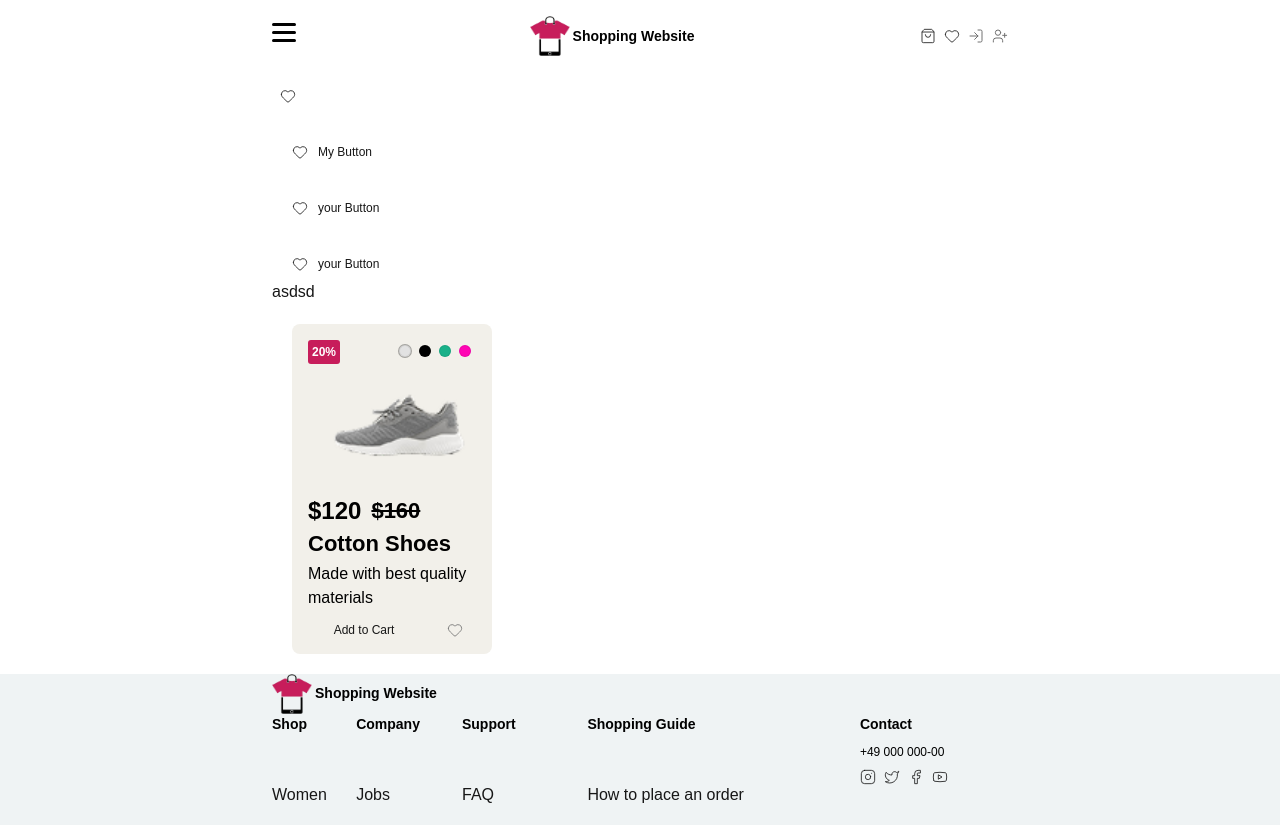
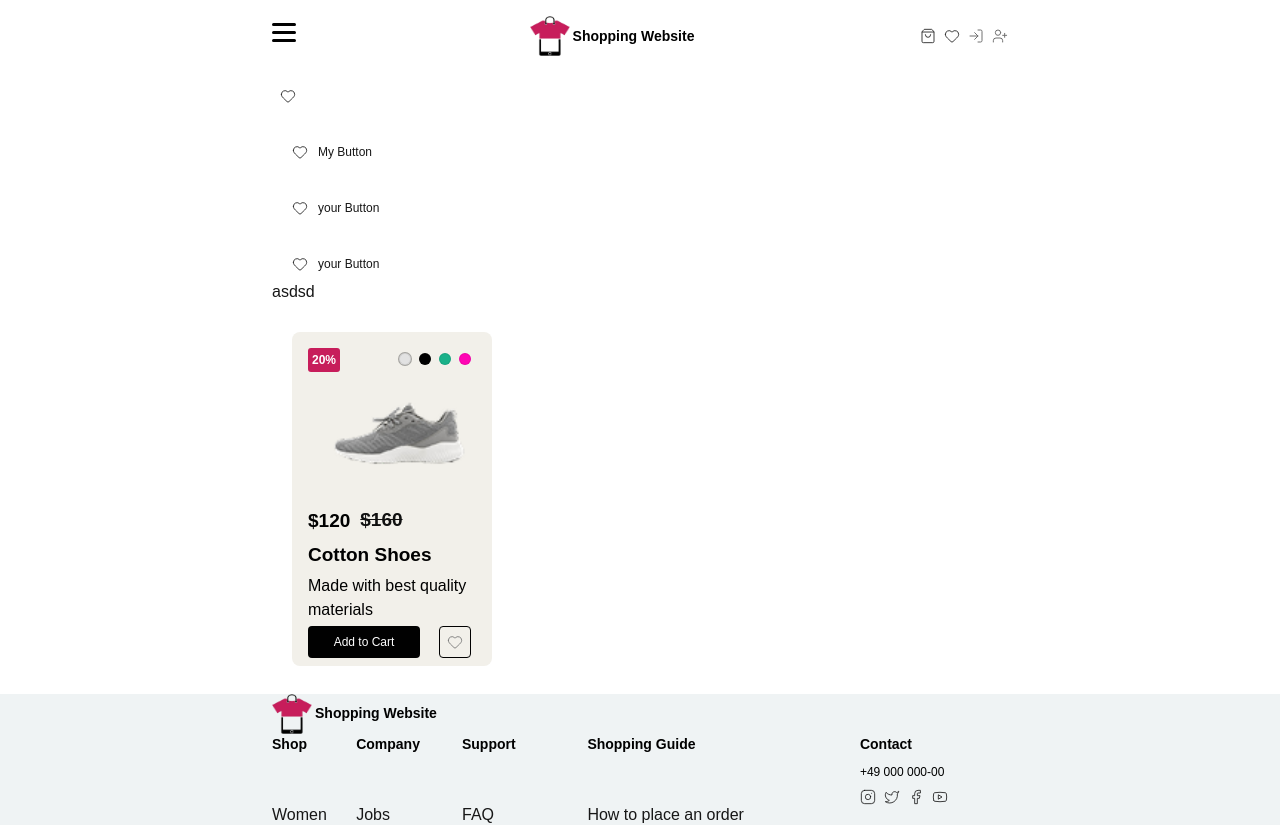
Before and after one commit to manaparvar/online-shop-project, a Next.js app: page /contact in a window 1280 px wide. Shown: the top 825 px of the page. Built offline with nearby package versions, Linux system fonts and the light colour scheme.

Commit message:
fix:‌fix design issues and refactor

```diff
--- a/components/atoms/button/components/themBackgroundColor.ts
+++ b/components/atoms/button/components/themBackgroundColor.ts
@@ -14,6 +14,7 @@ const themeBackground = ({
   } else if ($color) {
     color = theme.colors[$color as keyof typeof theme.colors];
   }
+
   return `background-color: ${color};`;
 };
 
--- a/components/molecules/card/components/productCard.tsx
+++ b/components/molecules/card/components/productCard.tsx
@@ -77,11 +77,11 @@ const ProductCard = ({
       <Content $variant={variant}>
         {(price || oldPrice) && (
           <PriceRow>
-            {price && <Heading tag="h2">{price}</Heading>}
+            {price && <Heading tag="h4">{price}</Heading>}
             {oldPrice && (
               <Heading
-                color="text.disabled"
-                tag="h3"
+                textColor="secondary"
+                tag="h5"
                 textDecoration="line-through"
               >
                 {oldPrice}
@@ -90,7 +90,7 @@ const ProductCard = ({
           </PriceRow>
         )}
         {title && (
-          <Heading tag="h3" noWrap>
+          <Heading tag="h5" noWrap>
             {title}
           </Heading>
         )}
@@ -102,8 +102,8 @@ const ProductCard = ({
               <Button
                 block
                 size="md"
-                color="black"
-                textColor="white"
+                color="primary"
+                textColor="background"
                 onClick={(e: any) => {
                   e.stopPropagation();
                   onButtonClick?.();
@@ -116,7 +116,7 @@ const ProductCard = ({
               <Button
                 size="md"
                 iconOnly
-                color="black"
+                color="primary"
                 onClick={(e: any) => {
                   e.stopPropagation();
                   setSelectFavorite(!selectFavorite);
--- a/components/molecules/card/styles/cardBase.styles.ts
+++ b/components/molecules/card/styles/cardBase.styles.ts
@@ -9,7 +9,7 @@ export const CardWrapper = styled.div<WrapperProps>`
   flex-direction: column;
   overflow: hidden;
   border-radius: 8px;
-
+  margin: 8px 0;
   transition: all 0.5s ease;
 
   cursor: ${({ $clickable }) => ($clickable ? "pointer" : "default")};
@@ -27,7 +27,7 @@ export const CardWrapper = styled.div<WrapperProps>`
       }
       @media (min-width: ${theme.breakpoints.lg}) {
         width: 216px;
-        height: 344px;
+        height: 354px;
       }
     `}
 
--- a/components/organisms/cardCarousel/components/cardCarouselController.tsx
+++ b/components/organisms/cardCarousel/components/cardCarouselController.tsx
@@ -1,8 +1,4 @@
-import Heading from "@/components/atoms/heading/heading";
 import SeeAll from "@/components/atoms/link/link";
-import Button from "@/components/atoms/button/button";
-import Row from "@/components/atoms/grid/row";
-import Column from "@/components/atoms/grid/column";
 import { CardControllerWrapper } from "./cardCarousel.styles";
 import Buttons from "@/components/molecules/buttonGroup/buttonGroup";
 
--- a/components/organisms/productGallery/productGallery.style.tsx
+++ b/components/organisms/productGallery/productGallery.style.tsx
@@ -4,6 +4,7 @@ const ViewportWrapper = styled.div`
   height: 442px;
   width: 320px;
   overflow: hidden;
+
   @media (min-width: ${({ theme }) => theme.breakpoints.sm}) {
     width: 432px;
     height: 410px;
--- a/components/organisms/productGallery/productGallery.tsx
+++ b/components/organisms/productGallery/productGallery.tsx
@@ -56,10 +56,9 @@ const ProductGallary = () => {
     },
   ];
   const [currentPic, setPic] = useState(1);
-  const { page, pages, next, prev, scrollToPage, canGoPrev, canGoNext } =
-    useScrollCarousel({
-      containerRef: viewportRef,
-    });
+  const { pages, next, prev, canGoPrev, canGoNext } = useScrollCarousel({
+    containerRef: viewportRef,
+  });
 
   return (
     <ViewportWrapper>
--- a/components/organisms/sliderShow.style.ts
+++ b/components/organisms/slideshow/sliderShow.style.ts
@@ -1,6 +1,6 @@
 import styled, { css } from "styled-components";
-import Button from "../atoms/button/button";
-import Dots from "./cardCarousel/components/dots";
+import Button from "../../atoms/button/button";
+import Dots from "../cardCarousel/components/dots";
 
 export const MainWrapper = styled.div`
   position: relative;
@@ -21,11 +21,10 @@ export const SliderWrapper = styled.div`
   -ms-overflow-style: none;
   scrollbar-width: none;
 
-  ${({ theme }) => css`
   position: relative;
   width: 100%;
   height: 400px;
-    background-color: ${({ theme }) => theme.colors.yellow};
+  background-color: ${({ theme }) => theme.colors.warning};
 
   @media (min-width: ${({ theme }) => theme.breakpoints.sm}) {
     height: 440px;
@@ -41,7 +40,6 @@ export const SliderWrapper = styled.div`
   @media (min-width: ${({ theme }) => theme.breakpoints.xl}) {
     height: 696px;
   }
-  `}
 `;
 export const Controller = styled.div`
   position: absolute;
--- a/components/organisms/sliderShow.tsx
+++ b/components/organisms/slideshow/sliderShow.tsx
@@ -1,4 +1,4 @@
-import { useRef, useEffect } from "react";
+import { useRef } from "react";
 import useScrollCarousel from "@/components/hooks/useScrollCarousel";
 import {
   SliderWrapper,
@@ -9,7 +9,7 @@ import {
   DotsWrapper,
   DotsContainer,
 } from "./sliderShow.style";
-import Slide from "./../molecules/slide";
+import Slide from "../../molecules/slide";
 import slider1 from "@/public/slider1.png";
 import slider2 from "@/public/slider2.png";
 import slider3 from "@/public/slider3.png";
--- a/components/organisms/mainCategories.tsx
+++ b/components/templates/homePage/components/mainCategories.tsx
@@ -1,17 +1,8 @@
 "use client";
 import Card from "@/components/molecules/card/card";
 import styled from "styled-components";
-import Heading from "../atoms/heading/heading";
+import Heading from "../../../atoms/heading/heading";
 
-const productOptions = {
-  options: [
-    { id: "1", color: "#e2e2e2", img: "/images/greyShoe.png" },
-    { id: "2", color: "black", img: "/images/shoe.png" },
-    { id: "3", color: "#1ab189", img: "/images/women.png" },
-    { id: "4", color: "#ff05b4", img: "/images/men.png" },
-  ],
-  selectedId: "2",
-};
 const categoryOptions = {
   options: [
     { id: "1", title: "Men", img: "/images/men.png" },
@@ -19,16 +10,19 @@ const categoryOptions = {
     { id: "3", title: "Kids", img: "/images/kids.png" },
   ],
 };
-const MainCategories = () => {
+type MainCategoriesProps = {
+  title: string;
+};
+const MainCategories = ({ title }: MainCategoriesProps) => {
   return (
     <Wrapper>
       <HeadingWrapper>
         <StyledHeading tag="h2" textColor="primary">
-          Main Categories
+          {title}
         </StyledHeading>
       </HeadingWrapper>
       <CardsWrapper>
-        {categoryOptions.options.map((item, index) => (
+        {categoryOptions.options.map((item) => (
           <Card
             key={item.id}
             variant="category"
@@ -49,6 +43,8 @@ const CardsWrapper = styled.div`
   display: flex;
   flex-direction: column;
   justify-content: space-evenly;
+  align-items: center;
+
   @media (min-width: ${({ theme }) => theme.breakpoints.md}) {
     flex-direction: row;
     margin-top: 152px;
@@ -62,6 +58,7 @@ const HeadingWrapper = styled.div`
 `;
 const StyledHeading = styled(Heading)`
   justify-self: center;
+  padding: ${({ theme }) => theme.SPACING(2.5, 3)};
 `;
 
 export default MainCategories;
--- a/components/templates/homePage/homePage.tsx
+++ b/components/templates/homePage/homePage.tsx
@@ -1,9 +1,9 @@
 import Carousel from "../../organisms//cardCarousel/cardCarousel";
 import { useRouter } from "next/navigation";
 import Card from "../../molecules/card/card";
-import SliderShow from "../../organisms/sliderShow";
+import SliderShow from "../../organisms/slideshow/sliderShow";
 import useScrollCarousel from "../../hooks/useScrollCarousel";
-import MainCategories from "@/components/organisms/mainCategories";
+import MainCategories from "@/components/templates/homePage/components/mainCategories";
 
 import { useRef } from "react";
 const products = [
@@ -39,7 +39,7 @@ const HomePage = ({ dataSource }: any) => {
   return (
     <main>
       <SliderShow />
-      <MainCategories />
+      <MainCategories title="Main Categories" />
 
       <Carousel
         title="Best Sellers"
@@ -52,6 +52,7 @@ const HomePage = ({ dataSource }: any) => {
       >
         {products.map((product) => (
           <Card
+            key={product.id}
             variant="product"
             image="/images/shoe.png"
             title={product.name}
@@ -77,6 +78,7 @@ const HomePage = ({ dataSource }: any) => {
       >
         {products.map((product) => (
           <Card
+            key={product.id}
             variant="product"
             image="/images/shoe.png"
             title={product.name}
--- a/styles/theme.ts
+++ b/styles/theme.ts
@@ -14,8 +14,6 @@ export const theme = {
     danger: "rgba(239, 68, 68, 1)",
     favorite: "rgb(173, 0, 0)",
     background: "rgba(255, 255, 255, 1)",
-    yellow: "rgb(245, 158, 11)",
-    transparent: "transparent",
   },
   breakpoints: {
     sm: "376px",
```
Lines whose indentation alone changed are shown as unchanged.
